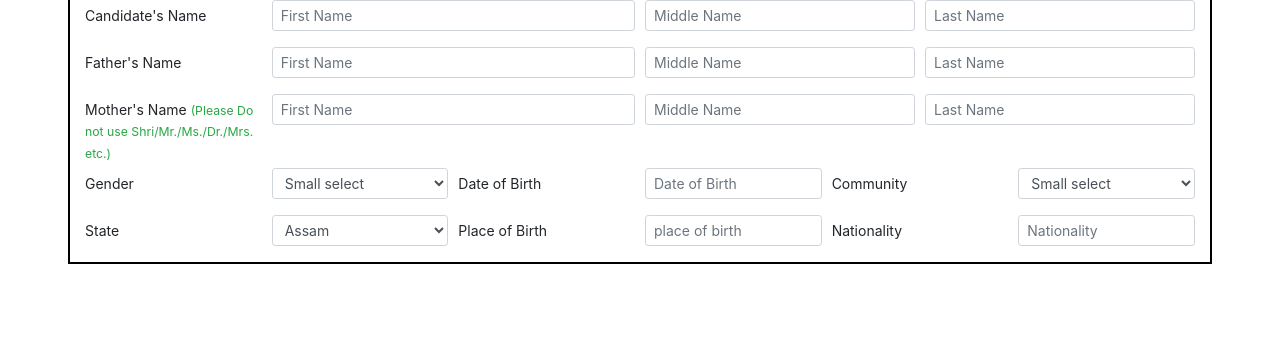
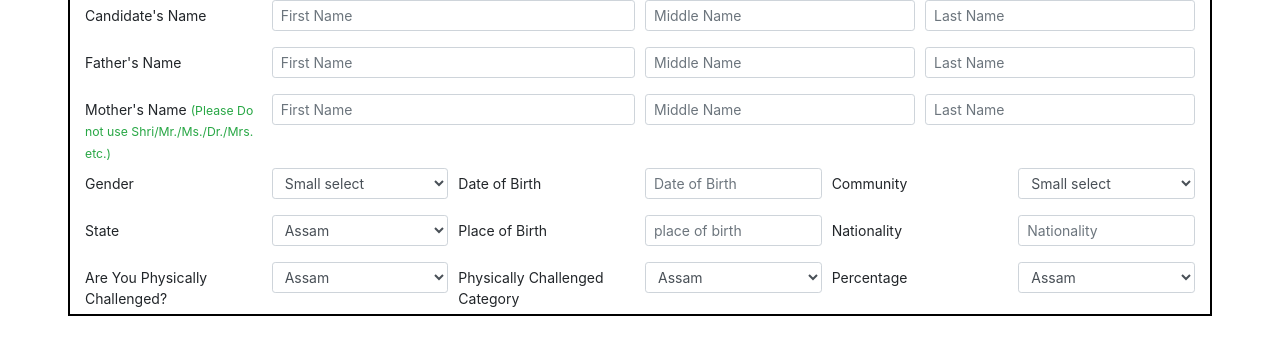
Before and after one commit to nbaruah/apsc_online, a CodeIgniter app: page /apsc_online/index.php/user/index in a window 1280 px wide. Shown: the part 56-411 px from the top of the page. Run offline with CodeIgniter, Linux system fonts and the light colour scheme; some libraries are stand-ins or nearby versions.

Commit message:
added more fields like PWD and other related fields

```diff
--- a/application/views/user/registration.php
+++ b/application/views/user/registration.php
@@ -94,6 +94,7 @@
 				</div>
 			</div>
 
+			<!-- Gender, DOB  and Community -->
 			<div class="form-row">
 				<label class="col-form-label col-form-label-sm col-sm-2">Gender</label>
 				<div class="form-group col-sm-2">
@@ -117,6 +118,8 @@
 				</div>
 			</div>
 
+
+			<!-- State, Place of birth and Nationality-->
 			<div class="form-row">
 				<label class="col-form-label col-form-label-sm col-sm-2">State</label>
 				<div class="form-group col-sm-2">
@@ -135,6 +138,30 @@
 				</div>
 			</div>
 
+			<!-- PWD, PWD Caategory and PWD% -->
+			<div class="form-row">
+				<label class="col-form-label col-form-label-sm col-sm-2">Are You Physically Challenged?</label>
+				<div class="form-group col-sm-2">
+					<select class="form-control form-control-sm">
+						<option>Assam</option>
+						<option>Arunachal Pradesh</option>
+					</select>
+				</div>
+				<label class="col-form-label col-form-label-sm col-sm-2">Physically Challenged Category</label>
+				<div class="form-group col-sm-2">
+					<select class="form-control form-control-sm">
+						<option>Assam</option>
+						<option>Arunachal Pradesh</option>
+					</select>
+				</div>
+				<label class="col-from-label col-form-label-sm col-sm-2">Percentage</label>
+				<div class="form-group col-sm-2">
+					<select class="form-control form-control-sm">
+						<option>Assam</option>
+						<option>Arunachal Pradesh</option>
+					</select>
+				</div>
+			</div>
 
 		</form>
 	</div>
```
